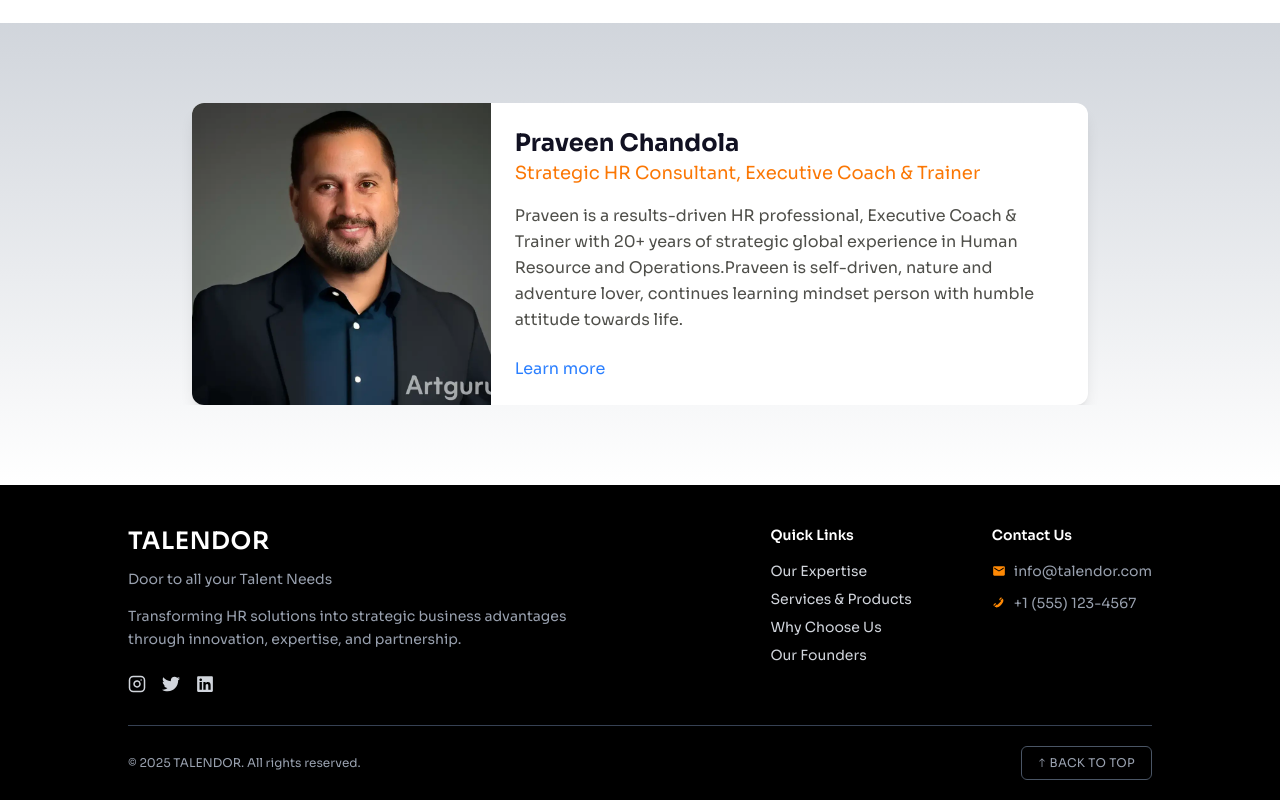
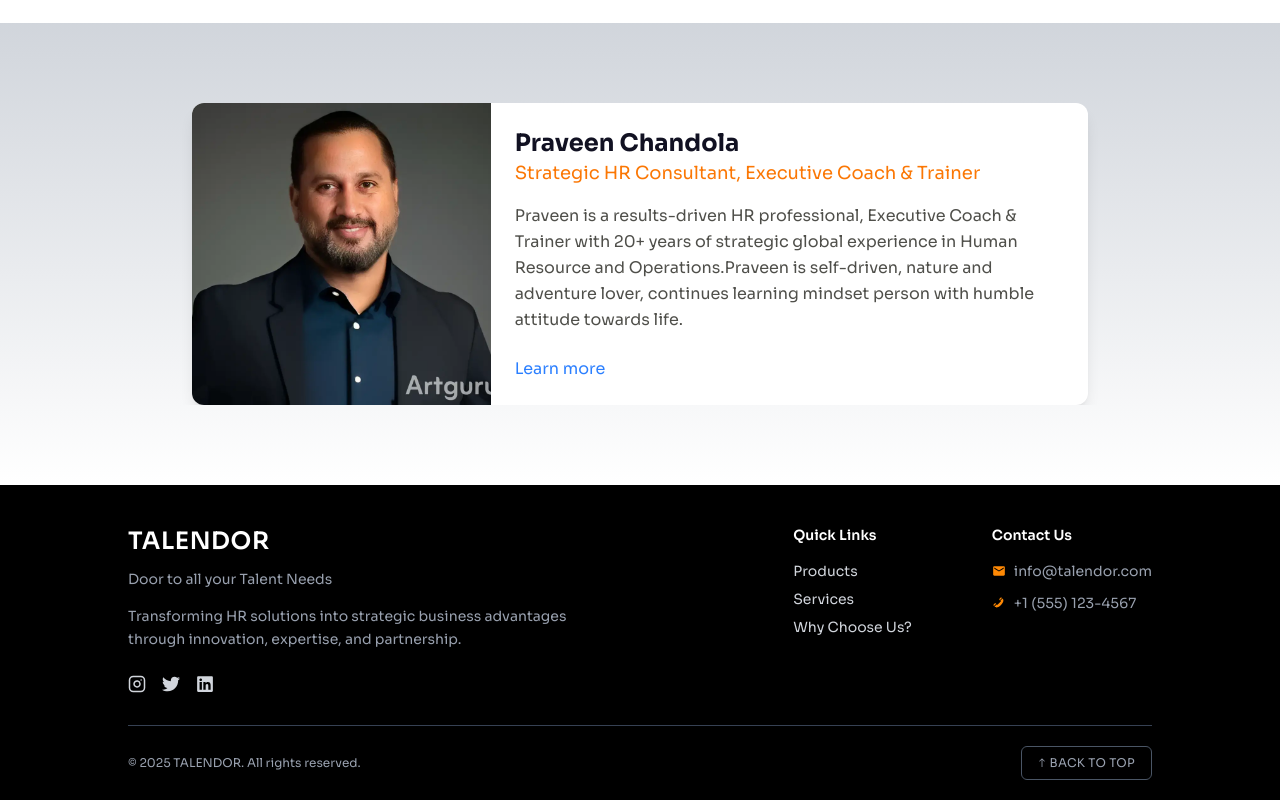
Before and after one commit to shwetavishwakarma00/Talendor, a Next.js app: page / in a window 1280 px wide. Shown: the part 9749-10549 px from the top of the page. Built offline with nearby package versions, Linux system fonts and the light colour scheme.

Commit message:
footer ka kaam

```diff
--- a/src/components/Footer.jsx
+++ b/src/components/Footer.jsx
@@ -5,11 +5,16 @@ import { FiInstagram } from "react-icons/fi";
 import { FaTwitter, FaLinkedin } from "react-icons/fa";
 import { MdEmail } from "react-icons/md";
 import { TiPhone } from "react-icons/ti";
+import productsData from "@/data/products.json";
+import scrollSections from "@/data/scrollsection.json";
+
 
 export default function Footer() {
   const scrollToTop = () => {
     window.scrollTo({ top: 0, behavior: "smooth" });
   };
+ const product = productsData.products[0];
+
 
   return (
     <footer className="w-full bg-black text-gray-300 px-6 md:px-16 lg:px-24 xl:px-32 pt-10">
@@ -67,21 +72,32 @@ export default function Footer() {
               Quick Links
             </h3>
              <ul className="space-y-2 text-sm">
-              {[
-                "Our Expertise",
-                "Services & Products",
-                "Why Choose Us",
-                "Our Founders",
-              ].map((item) => (
-                <li key={item}>
+    <li>
        <Link
-                    href="#"
+    href={`/products/${product.slug}`}
     className="hover:text-orange-400 transition"
   >
-                    {item}
+        Products
       </Link>
     </li>
-              ))}
+
+    <li>
+        <Link
+                  href="/#services"
+                  className="hover:text-orange-400 transition"
+                >
+        Services
+      </Link>
+    </li>
+
+    <li>
+      <Link
+        href="/why-choose-us"
+        className="hover:text-orange-400 transition"
+      >
+        Why Choose Us?
+      </Link>
+    </li>
   </ul>
           </div>
 
--- a/src/components/HeroSection.jsx
+++ b/src/components/HeroSection.jsx
@@ -7,11 +7,13 @@ import Link from "next/link";
 import productsData from "@/data/products.json";
 
 
+
 import { FaUsers, FaLightbulb, FaChartLine } from "react-icons/fa";
 
 export default function HeroSection() {
   const product = productsData.products[0];
   const slug = product.slug;
+
   return (
     <section className="w-full min-h-[600px] relative overflow-hidden mt-20 pt-16 pb-20 bg-gradient-to-b from-white to-gray-50">
 
--- a/src/components/ScrollingShowCase.jsx
+++ b/src/components/ScrollingShowCase.jsx
@@ -1,13 +1,10 @@
-
-
-
-
 "use client";
 
 import { useEffect, useRef, useState } from "react";
 import { motion } from "framer-motion";
 import scrollSections from "@/data/scrollsection.json";
 import Link from "next/link";
+
 
 export default function ScrollingShowcase() {
   const [activeIndex, setActiveIndex] = useState(0);
@@ -50,7 +47,9 @@ export default function ScrollingShowcase() {
   }, []);
 
   return (
-    <section className="relative bg-white">
+    <section
+    id="services"
+    className="relative bg-white">
 
       {/* ================= PHONE ONLY (CARDS) ================= */}
       <div className="md:hidden px-5 py-16 space-y-10">
```
Lines whose indentation alone changed are shown as unchanged.
